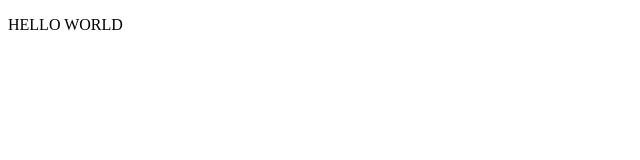
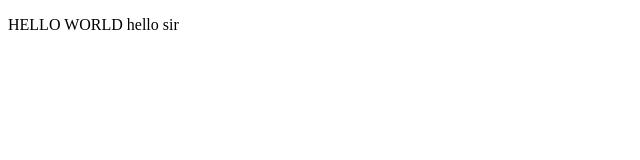
Before and after one commit to itsnikhil24/localrepo, a plain HTML site: page index.html in a window 1280 px wide. Shown: the full height of the page, 0-640 px from the left. Drawn offline with Linux system fonts and the light colour scheme.

Commit message:
Added hello sir

```diff
--- a/index.html
+++ b/index.html
@@ -7,7 +7,7 @@
 </head>
 <body>
     <p>
-        HELLO WORLD
+        HELLO WORLD hello sir
     </p>
 </body>
 </html>
```
